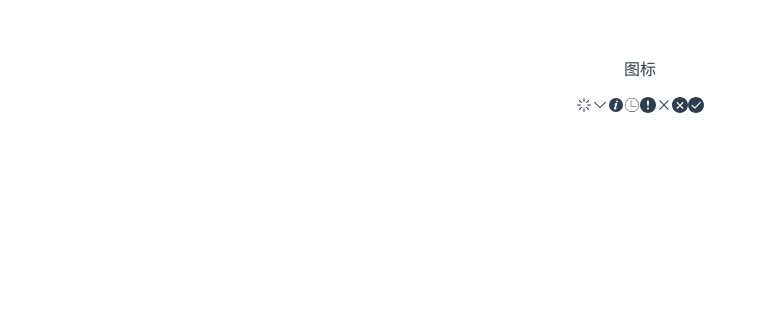
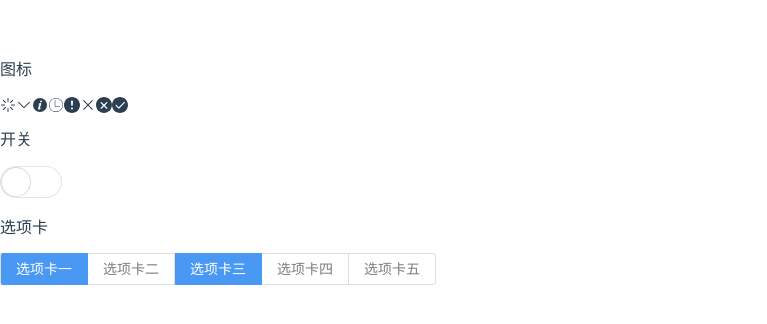
Before and after one commit to DvShu/phui-v, a Vue app: page / in a window 1280 px wide. Shown: the top 324 px of the page, without its empty margins (0-767 px from the left). Built offline with nearby package versions, Linux system fonts and the light colour scheme.

Commit message:
Signed-off-by: Tenny <tenny.shu@foxmail.com>

```diff
--- a/package.json
+++ b/package.json
@@ -1,7 +1,7 @@
 {
   "name": "phui-v",
   "description": "基于 vue3 的 UI 组件库",
-  "version": "0.0.16",
+  "version": "0.0.17",
   "scripts": {
     "dev": "vite",
     "build": "vue-tsc --noEmit && vite build",
--- a/src/App.vue
+++ b/src/App.vue
@@ -1,5 +1,4 @@
 <script setup lang="ts">
-import { ref } from 'vue';
 import {
   LoadingIcon,
   ArrowDownIcon,
@@ -9,7 +8,37 @@ import {
   CloseIcon,
   ErrorIcon,
   SuccessIcon,
+  Message,
+  Switch,
+  Tabbar,
 } from './components';
+import { ref, reactive } from 'vue';
+
+const swt = ref(false);
+
+const tabs = [
+  { name: 'tab1', text: '选项卡一' },
+  { name: 'tab2', text: '选项卡二' },
+  { name: 'tab3', text: '选项卡三' },
+  { name: 'tab4', text: '选项卡四' },
+  { name: 'tab5', text: '选项卡五' },
+];
+
+const tab = reactive(new Set<string>(['tab1', 'tab3']));
+
+/** 监听选项卡的改变事件 */
+function tabChange(name: string) {
+  if (tab.has(name)) {
+    console.log('delete: ' + name);
+    tab.delete(name);
+    console.log(tab);
+  } else {
+    if (name === 'tab1' || name === 'tab2') {
+      tab.delete(name === 'tab1' ? 'tab2' : 'tab1');
+    }
+    tab.add(name);
+  }
+}
 </script>
 
 <template>
@@ -24,6 +53,21 @@ import {
     <ErrorIcon></ErrorIcon>
     <SuccessIcon></SuccessIcon>
   </div>
+  <p>开关</p>
+  <div>
+    <Switch v-model="swt"></Switch>
+  </div>
+  <p>选项卡</p>
+  <div>
+    <Tabbar
+      v-model="tab"
+      :tabs="tabs"
+      type="buttons"
+      :multi-select="true"
+      @change="tabChange"
+      :custom-change="true"
+    ></Tabbar>
+  </div>
 </template>
 
 <style>
@@ -31,7 +75,6 @@ import {
   font-family: Avenir, Helvetica, Arial, sans-serif;
   -webkit-font-smoothing: antialiased;
   -moz-osx-font-smoothing: grayscale;
-  text-align: center;
   color: #2c3e50;
   margin-top: 60px;
 }
--- a/src/components/Button.vue
+++ b/src/components/Button.vue
@@ -19,66 +19,39 @@
   </button>
 </template>
 
-<script lang="ts">
-import { defineComponent, PropType } from 'vue';
+<script setup lang="ts">
 import LoadingIcon from './icon/Loading.vue';
 
-export default defineComponent({
-  name: 'PhButton',
-  components: {
-    LoadingIcon,
-  },
-  props: {
+const props = withDefaults(
+  defineProps<{
     /**
      * 设置按钮类型；primary, text, normal
      */
-    type: {
-      type: String as PropType<'primary' | 'text' | 'normal'>,
-      required: false,
-      default: 'normal',
-    },
+    type?: 'primary' | 'text' | 'normal';
     /** 是否禁用状态 */
-    disabled: {
-      type: Boolean,
-      required: false,
-      default: false,
-    },
+    disabled?: boolean;
     /** 原生的 type 属性 */
-    htmlType: {
-      type: String,
-      required: false,
-      default: 'button',
-    },
+    htmlType?: string;
     /** 按钮是否适合其父宽度(宽度100%) */
-    block: {
-      type: Boolean,
-      required: false,
-      default: false,
-    },
+    block?: boolean;
     /** 是否是圆形按钮 */
-    circle: {
-      type: Boolean,
-      required: false,
-      default: false,
-    },
+    circle?: boolean;
     /** 是否是弧形按钮 */
-    round: {
-      type: Boolean,
-      required: false,
-      default: false,
-    },
+    round?: boolean;
     /** 加载的时候显示的文本 */
-    loadingText: {
-      type: String,
-      required: false,
-      default: '加载中……',
-    },
+    loadingText?: string;
     /** 是否处于加载状态 */
-    loading: {
-      type: Boolean,
-      required: false,
-      default: false,
-    },
-  },
-});
+    loading: false;
+  }>(),
+  {
+    type: 'normal',
+    disabled: false,
+    htmlType: 'button',
+    block: false,
+    circle: false,
+    round: false,
+    loadingText: '加载中……',
+    loading: false,
+  }
+);
 </script>
--- a/src/components/Message/Message.vue
+++ b/src/components/Message/Message.vue
@@ -68,7 +68,7 @@ export default defineComponent({
     zindex: {
       type: Number,
       required: false,
-      default: 100,
+      default: 1000,
     },
     /** 偏移量，用于 top */
     offset: {
@@ -93,7 +93,7 @@ export default defineComponent({
   },
   // 定义过渡动画完成后的回调
   emits: ['destroy'],
-  setup(props) {
+  setup(props, { expose }) {
     const visible = ref(false); // 是否显示消息
 
     const bindStyle = computed<CSSProperties>(() => ({
@@ -106,12 +106,20 @@ export default defineComponent({
       let iconName = 'InfoIcon';
       if (props.type === 'success') {
         iconName = 'SuccessIcon';
-      } else if (props.type === 'warning') {
+      } else if (props.type === 'warn') {
         iconName = 'WarnIcon';
       } else if (props.type === 'error') {
         iconName = 'ErrorIcon';
       }
       return iconName;
+    });
+
+    function close() {
+      visible.value = false;
+    }
+
+    expose({
+      close,
     });
 
     onMounted(() => {
--- a/src/components/Message/index.ts
+++ b/src/components/Message/index.ts
@@ -13,18 +13,19 @@ interface MessageOption {
   message: string;
   /** 消息类型：error、warning、success、info */
   type?: string;
-  /** 宽度 *
+  /** 宽度 */
   width?: string;
   /** 自定义类名 */
   'custom-class'?: string;
 }
 
 interface MessageInstance {
-  (option: string | MessageOption): void;
-  info: (msg: string | MessageOption) => void;
-  warn: (msg: string | MessageOption) => void;
-  success: (msg: string | MessageOption) => void;
-  error: (msg: string | MessageOption) => void;
+  (option: string | MessageOption): string;
+  info: (msg: string | MessageOption) => string;
+  warn: (msg: string | MessageOption) => string;
+  success: (msg: string | MessageOption) => string;
+  error: (msg: string | MessageOption) => string;
+  close: (id: string) => void;
   [index: string]: any;
 }
 
@@ -32,10 +33,7 @@ interface MessageInstance {
 function close(id: string) {
   // 查询需要删除的消息节点
   let idx = instances.findIndex((vm) => {
-    if (vm.component != null) {
-      return vm.component.props.id === id;
-    }
-    return false;
+    return vm.component != null && vm.component.props.id === id;
   });
   if (idx === -1) return;
   // 从消息列表中移除消息
@@ -84,10 +82,10 @@ const Message: MessageInstance = ((option: string | MessageOption) => {
   };
 
   const vm = h(MessageTemplate, props);
-
   render(vm, container);
   instances.push(vm);
   document.body.appendChild(container.firstElementChild as any);
+  return id;
 }) as any;
 
 messageTypes.forEach((type: string) => {
@@ -95,8 +93,18 @@ messageTypes.forEach((type: string) => {
     let opts: MessageOption =
       typeof options === 'string' ? { message: options } : options;
     opts.type = type as any;
-    Message(opts);
+    return Message(opts);
   };
 });
 
+/** 手动关闭消息 */
+Message.close = (id: string) => {
+  let ist = instances.find((vm) => {
+    return vm.component != null && vm.component.props.id === id;
+  });
+  if (ist != null) {
+    (ist.component as any).exposed.close();
+  }
+};
+
 export default Message;
--- a/src/components/Tabbar.vue
+++ b/src/components/Tabbar.vue
@@ -25,6 +25,7 @@
 
 <script lang="ts">
 import { defineComponent, PropType } from 'vue';
+import { isBlank } from 'ph-utils/lib/index_m';
 
 export default defineComponent({
   name: 'PhTabbar',
@@ -49,21 +50,21 @@ export default defineComponent({
       type: Boolean,
       default: false,
     },
-    /** 选择改变时调用 */
-    onChange: {
-      type: Function as PropType<
-        (tabs: Set<string>, name: string, method: string) => void
-      >,
-      required: false,
-      default: () => {
-        return null;
-      },
+    /** 自定义改变 */
+    customChange: {
+      type: Boolean,
+      default: false,
     },
   },
-  emits: ['update:modelValue'],
+  emits: ['update:modelValue', 'change'],
   data() {
     return {
-      curr: this.type === 'nav' ? this.$route.name : this.modelValue,
+      curr:
+        this.type === 'nav'
+          ? isBlank(this.modelValue as string)
+            ? this.modelValue
+            : this.$route.name
+          : this.modelValue,
     };
   },
   methods: {
@@ -75,24 +76,22 @@ export default defineComponent({
       } else {
         if (this.multiSelect === false) {
           if (name !== this.modelValue) {
-            this.$emit('update:modelValue', name);
+            this.$emit('change', name);
+            if (!this.customChange) {
+              this.$emit('update:modelValue', name);
+            }
           }
         } else {
           if (this.modelValue instanceof Set) {
-            if (this.modelValue.has(name)) {
-              if (this.onChange != null) {
-                this.onChange(this.modelValue as Set<string>, name, 'delete');
-              } else {
+            this.$emit('change', name);
+            if (!this.customChange) {
+              if (this.modelValue.has(name)) {
                 this.modelValue.delete(name);
-              }
-            } else {
-              if (this.onChange != null) {
-                this.onChange(this.modelValue as Set<string>, name, 'add');
               } else {
                 this.modelValue.add(name);
               }
+              this.$emit('update:modelValue', this.modelValue);
             }
-            this.$emit('update:modelValue', this.modelValue);
           }
         }
       }
--- a/src/components/switch.vue
+++ b/src/components/switch.vue
@@ -1,31 +1,25 @@
 <template>
   <div
     class="ph-switch"
-    :class="{ 'ph-switch--on': isOn }"
+    :class="{ 'ph-switch--on': modelValue }"
     :style="{ fontSize: size + 'px' }"
-    @click="toggleSwitch"
+    @click="emits('update:modelValue', !modelValue)"
   >
     <div class="ph-switch-action"></div>
   </div>
 </template>
 
 <script setup lang="ts">
-import { ref } from 'vue';
-
-const isOn = ref(false);
 const props = withDefaults(
   defineProps<{
     size?: number;
+    modelValue?: boolean;
   }>(),
   {
     size: 30,
+    modelValue: false,
   }
 );
 
-const emits = defineEmits(['change']);
-
-function toggleSwitch() {
-  isOn.value = !isOn.value;
-  emits('change', isOn.value);
-}
+const emits = defineEmits(['update:modelValue']);
 </script>
--- a/vite.config.ts
+++ b/vite.config.ts
@@ -22,7 +22,7 @@ export default defineConfig({
     },
     rollupOptions: {
       // 确保外部化处理那些你不想打包进库的依赖
-      external: ['vue', 'ph-utils'],
+      external: ['vue', 'ph-utils/lib/validator_m', 'ph-utils/lib/index_m'],
     },
   },
 });
```
